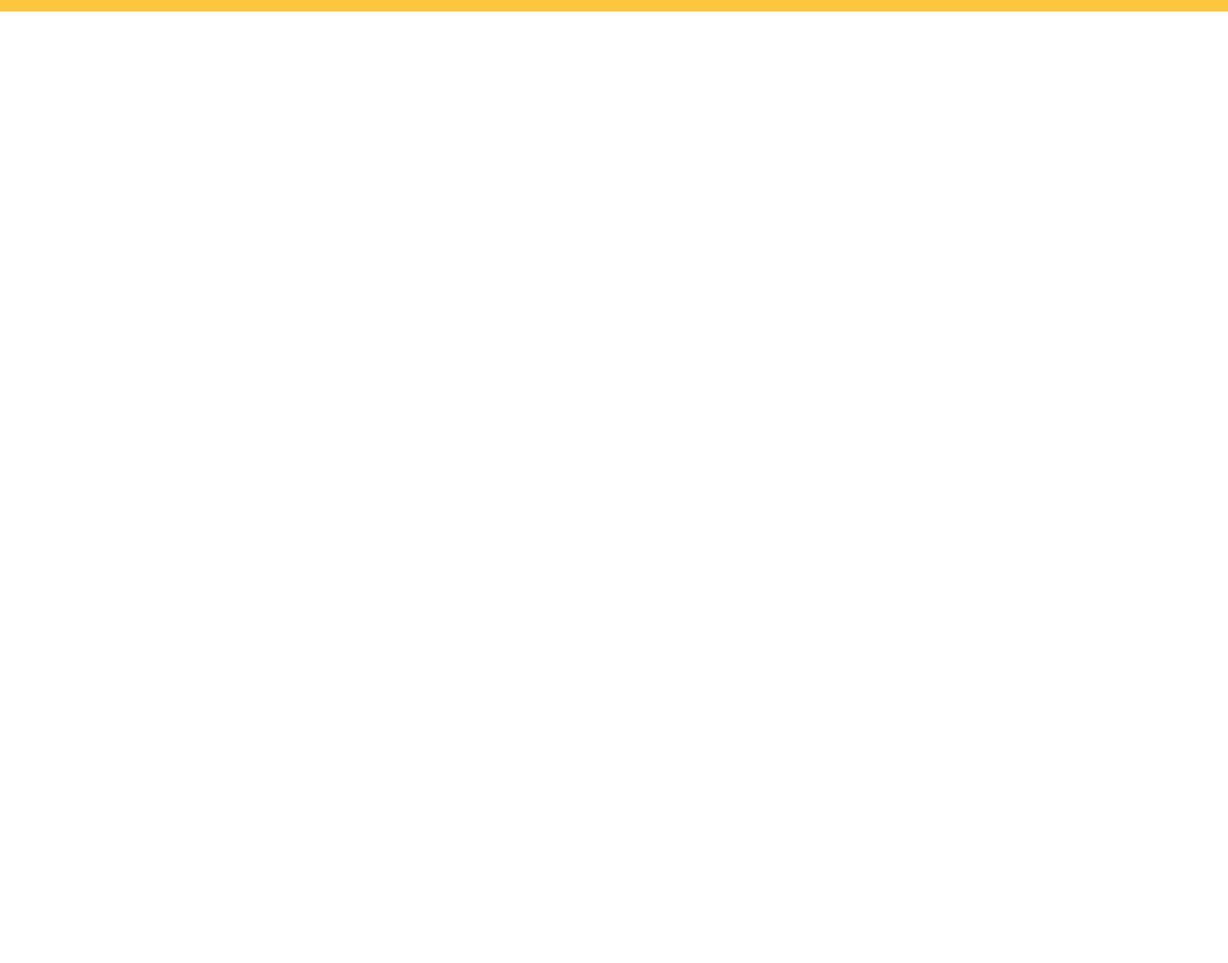
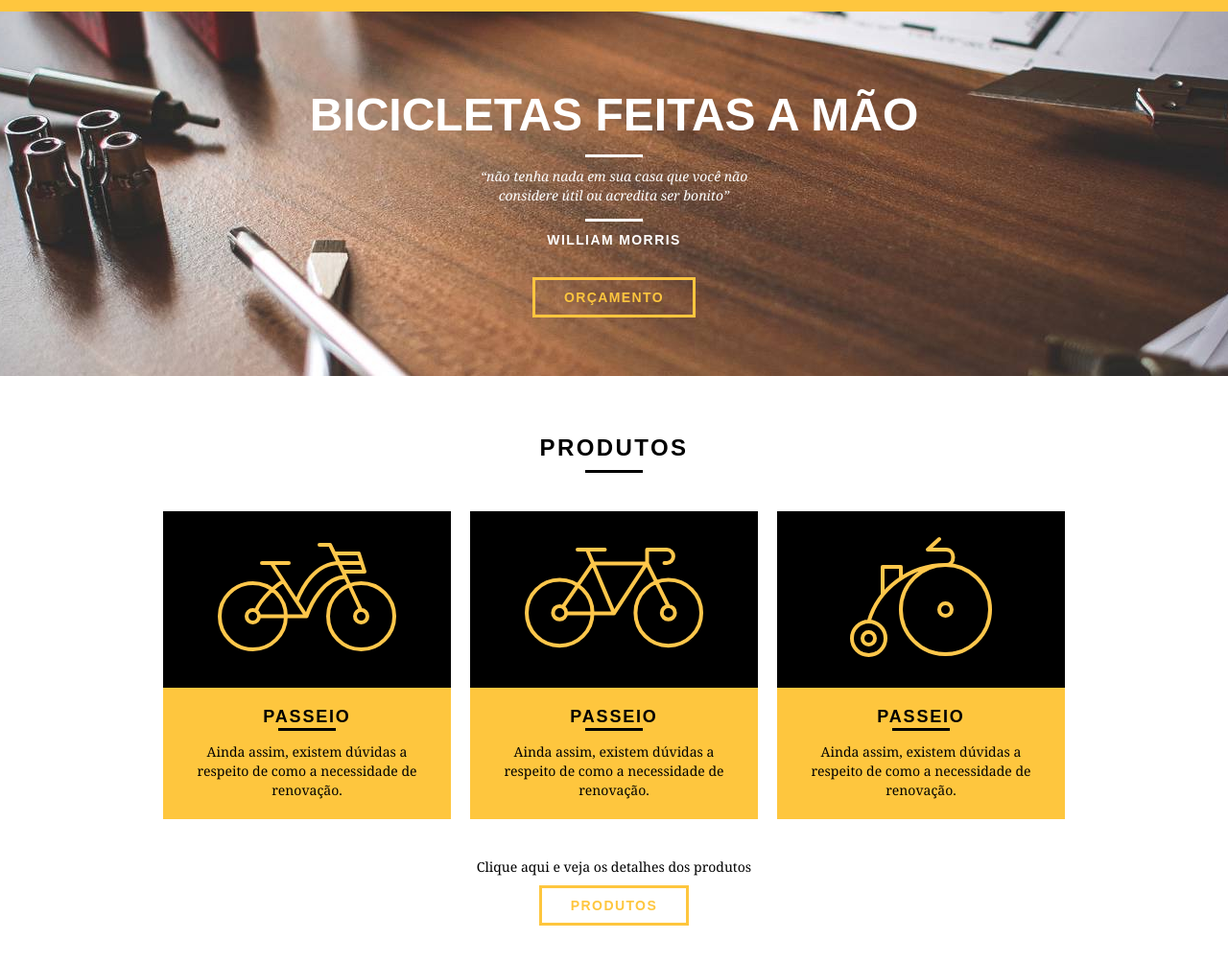
Before and after one commit to luizhsou1/bikcraft, a plain HTML site: page index.html in a window 1280 px wide. Shown: the part 84-1088 px from the top of the page at 96% size. Before the commit the page ends 800 px from the top, so only its background shows below. Drawn offline with Linux system fonts and the light colour scheme.

Commit message:
terminado seçoes de introduçao e produtos

```diff
--- a/css/style.css
+++ b/css/style.css
@@ -1,28 +1,79 @@
 /* Estilos Gerais */
+
 body {
 	font-family: Arial, Helvetica, sans-serif;
+  height: 2000px;
+}
+
+p {
+	font-family: Georgia, "Times New Roman", serif;
+	font-size: 14px;
+	line-height: 20px;
+}
+
+.btn {
+	border: 3px solid #fec63e;
+	padding: 10px 30px;
+	color: #fec63e;
+	font-size: 14px;
+	line-height: 20px;
+	text-transform: uppercase;
+	font-weight: bold;
+	letter-spacing: .1em;
+}
+
+.btn:hover {
+	color: #fff;
+	border-color: #fff;
+}
+
+.btn.btn-fundo-branco:hover {
+  color: #000;
+  border-color: #000;
+}
+
+.subtitle {
+	font-weight: bold;
+	font-size: 24px;
+	line-height: 30px;
+	letter-spacing: .1em;
+	color: #000;
+	text-transform: uppercase;
+	text-align: center;
+  margin-bottom: 40px;
+}
+
+.subtitle:after {
+	content: "";
+	display: block;
+	width: 60px;
+	height: 3px;
+	background: #000;
+	margin: 8px auto;
 }
 
 /* Header */
+
 .header {
 	position: fixed;
 	top: 0;
 	width: 100%;
-  background: #fec63e;
+	background: #fec63e; /* Amarelo */
 	padding: 15px 0;
+	z-index: 10;
 }
 
 .header-menu {
 	text-align: right;
+}
+
+.header-menu ul li {
+	display: inline-block;
+	margin-left: 25px;
 	margin-top: 20px;
 }
 
-.header ul li {
-  display: inline-block;
-  margin-left: 25px;
-}
-
-.header ul li a {
+.header-menu ul li a {
 	color: #000;
 	font-weight: bold;
 	text-transform: uppercase;
@@ -32,8 +83,99 @@ body {
 	padding: 10px 0;
 }
 
-.header ul li a:hover {
-  color: #fff;
+.header-menu ul li a:hover {
+	color: #FFF;
 }
 
 /* Introdução */
+
+.introduction {
+	width: 100%;
+	height: 380px;
+	background: url("../img/bg.jpg") no-repeat center;
+	background-size: cover;
+	margin-top: 96px;
+	text-align: center;
+	padding-top: 80px;
+}
+
+.introduction h1 {
+	font-size: 48px;
+	color: #FFF;
+	font-weight: bold;
+	text-transform: uppercase;
+}
+
+.external-quote {
+	max-width: 320px;
+	margin: 0 auto;
+	margin-bottom: 40px;
+	color: white;
+}
+
+.external-quote p {
+	font-style: italic;
+}
+
+.external-quote p:before, .external-quote p:after {
+	content: "";
+	display: block;
+	width: 60px;
+	height: 3px;
+	background: #fff;
+	margin: 14px auto 10px auto;
+}
+
+.external-quote cite {
+	font-style: normal;
+	font-weight: bold;
+	font-size: 14px;
+	letter-spacing: .1em;
+}
+
+/* Produtos */
+.produtos {
+  padding: 60px 0;
+}
+
+.list-products li {
+  background: #fec63e;
+  text-align: center;
+}
+
+.list-products li h3 {
+  font-weight: bold;
+  font-size: 18px;
+  line-height: 20px;
+  text-transform: uppercase;
+  letter-spacing: .1em;
+  margin-top: 20px;
+}
+
+.list-products li h3:after {
+  content: "";
+	display: block;
+	width: 60px;
+	height: 3px;
+	background: #000;
+	margin: 2px auto;
+}
+
+.list-products li p {
+  padding: 10px 20px 20px 20px;
+}
+
+.list-products-img {
+  background-color: #000;
+  padding: 20px;
+}
+
+.call-to-action {
+  text-align: center;
+  padding-top: 40px;
+  clear: both;
+}
+
+.call-to-action p {
+  margin-bottom: 20px;
+}
--- a/index.html
+++ b/index.html
@@ -29,6 +29,48 @@
             </nav>
         </div>
     </header>
+
+    <section class="introduction">
+        <div class="container">
+            <h1>Bicicletas Feitas a Mão</h1>
+            <blockquote class="external-quote">
+                <p>“não tenha nada em sua casa que você não considere útil ou acredita ser bonito”</p>
+                <cite>WILLIAM MORRIS</cite>
+            </blockquote>
+            <a href="produtos.html" class="btn">Orçamento</a>
+        </div>
+    </section>
+
+    <section class="produtos container">
+        <h2 class="subtitle">Produtos</h2>
+        <ul class="list-products">
+            <li class="grid-1-3">
+                <div class="list-products-img">
+                    <img src="img/produtos/passeio.svg" alt="Bikcraft Passeio">
+                </div>
+                <h3>Passeio</h3>
+                <p>Ainda assim, existem dúvidas a respeito de como a necessidade de renovação.</p>
+            </li>
+            <li class="grid-1-3">
+                <div class="list-products-img">
+                    <img src="img/produtos/esporte.svg" alt="Bikcraft Esporte">
+                </div>
+                <h3>Passeio</h3>
+                <p>Ainda assim, existem dúvidas a respeito de como a necessidade de renovação.</p>
+            </li>
+            <li class="grid-1-3">
+                <div class="list-products-img">
+                    <img src="img/produtos/retro.svg" alt="Bikcraft Retrô">
+                </div>
+                <h3>Passeio</h3>
+                <p>Ainda assim, existem dúvidas a respeito de como a necessidade de renovação.</p>
+            </li>
+        </ul>
+        <div class="call-to-action">
+            <p>Clique aqui e veja os detalhes dos produtos</p>
+            <a href="produtos.html" class="btn btn-fundo-branco">Produtos</a>
+        </div>
+    </section>
 </body>
 
 </html>
```
Lines whose indentation alone changed are shown as unchanged.
